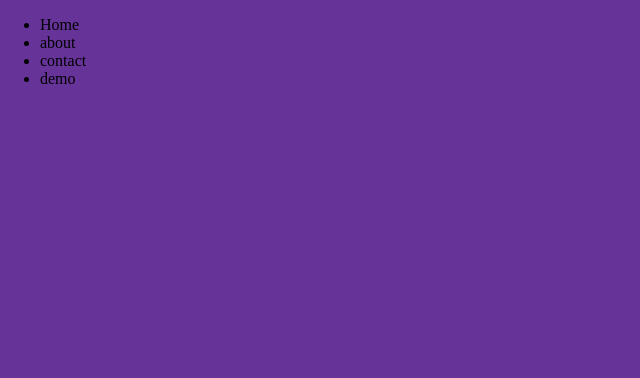
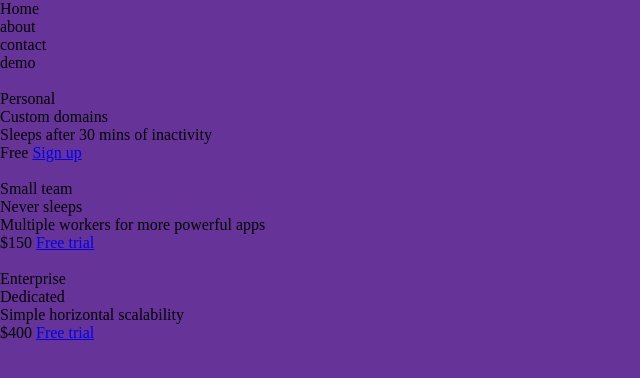
Before and after one commit to MirzaSherazAhmad/pricingPanel-Responsive-, a plain HTML site: page index.html in a window 1280 px wide. Shown: the whole page, without its empty margins (0-640 px from the left). Drawn offline with Linux system fonts and the light colour scheme.

Commit message:
price panels

```diff
--- a/index.html
+++ b/index.html
@@ -15,6 +15,43 @@
                 <li>about</li>
                 <li>contact</li>
                 <li>demo</li>
+                <div class="panel">
+
+                    <div class="pricing-plan">
+                        <img src="icons/icon1.png" alt="" class="pricing-img">
+                        <h2 class="pricing-header">Personal</h2>
+                        <ul class="pricing-features">
+                            <li class="pricing-features-item">Custom domains</li>
+                            <li class="pricing-features-item">Sleeps after 30 mins of inactivity</li>
+                        </ul>
+                        <span class="pricing-price">Free</span>
+                        <a href="#/" class="pricing-button">Sign up</a>
+                    </div>
+
+                    <div class="pricing-plan">
+                        <img src="icons/icon2.png" alt="" class="pricing-img">
+                        <h2 class="pricing-header">Small team</h2>
+                        <ul class="pricing-features">
+                            <li class="pricing-features-item">Never sleeps</li>
+                            <li class="pricing-features-item">Multiple workers for more powerful apps</li>
+                        </ul>
+                        <span class="pricing-price">$150</span>
+                        <a href="#/" class="pricing-button is-featured">Free trial</a>
+                    </div>
+
+                    <div class="pricing-plan">
+                        <img src="icons/icon3.png" alt="" class="pricing-img">
+                        <h2 class="pricing-header">Enterprise</h2>
+                        <ul class="pricing-features">
+                            <li class="pricing-features-item">Dedicated</li>
+                            <li class="pricing-features-item">Simple horizontal scalability</li>
+                        </ul>
+                        <span class="pricing-price">$400</span>
+                        <a href="#/" class="pricing-button">Free trial</a>
+                    </div>
+
+                </div>
+
             </ul>
         </div>
     </nav>
--- a/style.css
+++ b/style.css
@@ -6,3 +6,24 @@ body{
 body{
     background-color: rebeccapurple;
 }
+
+html, body, div, span, applet, object, iframe,
+h1, h2, h3, h4, h5, h6, p, blockquote, pre,
+a, abbr, acronym, address, big, cite, code,
+del, dfn, em, img, ins, kbd, q, s, samp,
+small, strike, strong, sub, sup, tt, var,
+b, u, i, center,
+dl, dt, dd, ol, ul, li,
+fieldset, form, label, legend,
+table, caption, tbody, tfoot, thead, tr, th, td,
+article, aside, canvas, details, embed,
+figure, figcaption, footer, header, hgroup,
+menu, nav, output, ruby, section, summary,
+time, mark, audio, video {
+	margin: 0;
+	padding: 0;
+	border: 0;
+	font-size: 100%;
+	font: inherit;
+	vertical-align: baseline;
+}
```
